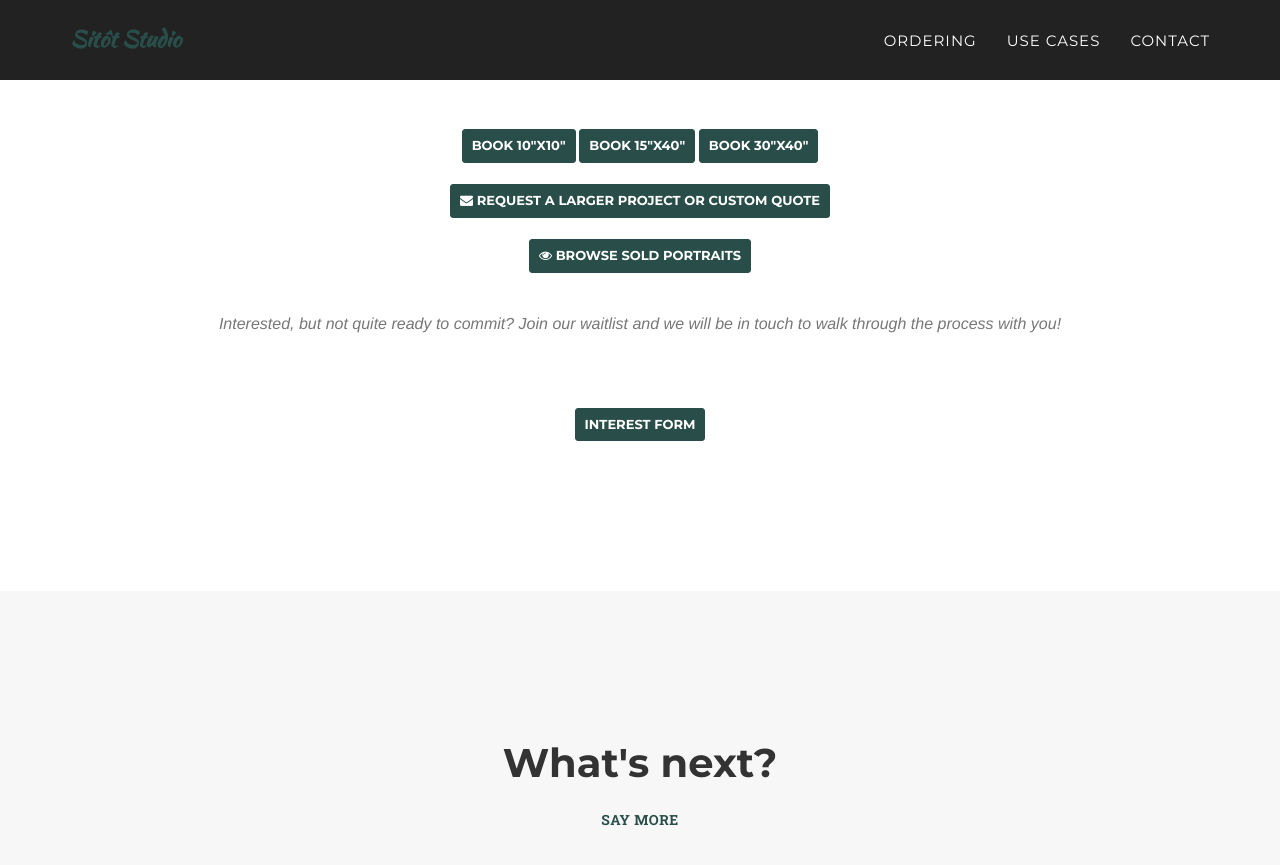
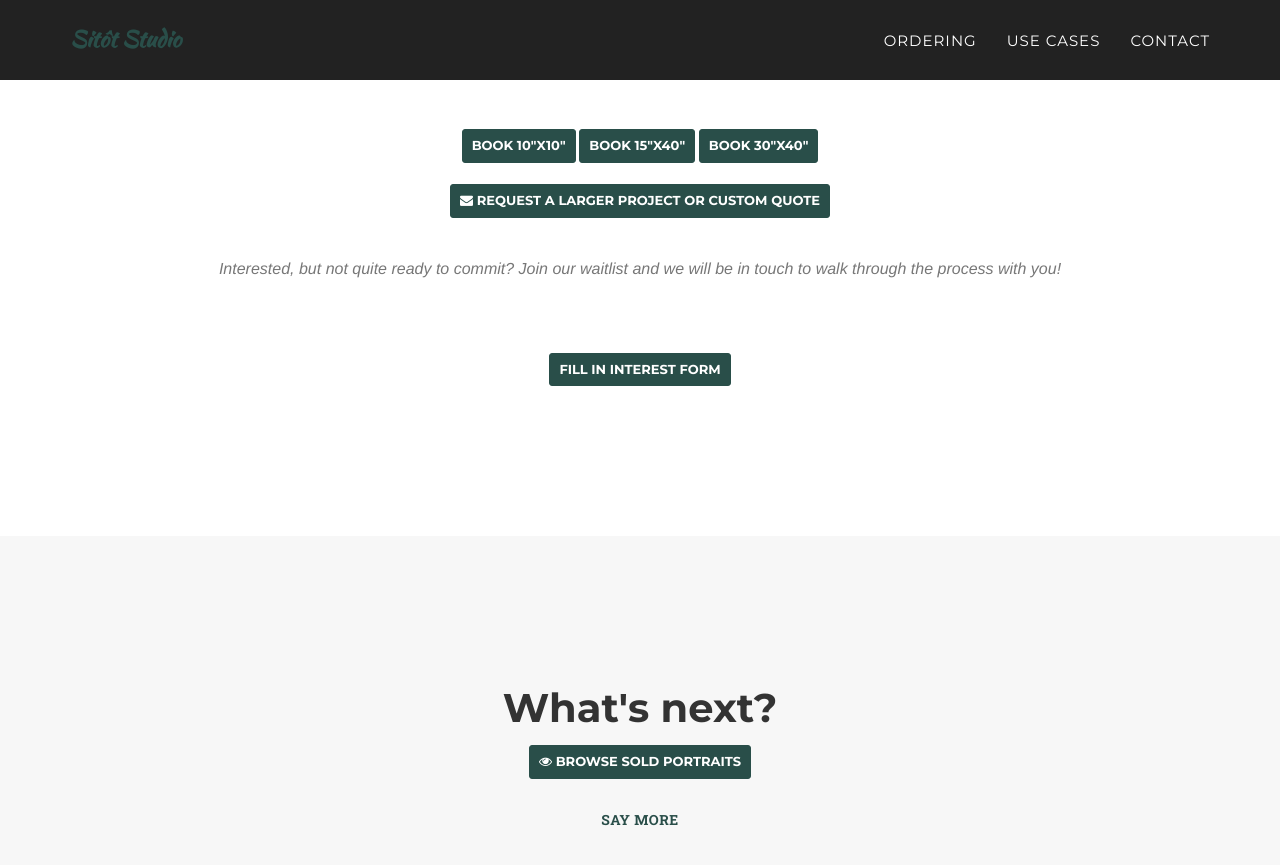
Before and after one commit to sitotstudio/sitotstudio.github.io, a Jekyll site: the page built from snapshot-complete.html, in a window 1280 px wide and 900 px high, scrolled down 196 px. Shown: the top 865 px of the window. Built offline with Jekyll 4.4.1, drawn with Linux system fonts in a browser that asks for light colours; some web fonts are replaced.

Commit message:
Rearrange order for buttons on snapshot complete

```diff
--- a/snapshot-complete.html
+++ b/snapshot-complete.html
@@ -33,15 +33,10 @@ permalink: /snapshot-complete/
               <i class="fa fa-envelope"></i> Request a larger project or custom quote
             </a>
             <br><br>
-            <a href="https://cara.app/sitot/portfolio"
-              class="btn btn-primary btn-sm">
-              <i class="fa fa-eye"></i> Browse Sold Portraits
-            </a>
-            <br><br>
             <h3 class="section-subheading text-muted">
               Interested, but not quite ready to commit? Join our waitlist and we will be in touch to walk through the process with you!
             </h3>
-            <a href="https://form.jotform.com/251915401743251" class="btn btn-primary btn-sm">Interest Form</a>
+            <a href="https://form.jotform.com/251915401743251" class="btn btn-primary btn-sm">Fill In Interest Form</a>
         </div>
       </div>
     </div>
@@ -55,6 +50,11 @@ permalink: /snapshot-complete/
       <div class="col-lg-8 col-lg-offset-2 text-center">
 
         <h2 class="section-heading">What's next?</h2>
+        <a href="https://cara.app/sitot/portfolio"
+          class="btn btn-primary btn-sm">
+          <i class="fa fa-eye"></i> Browse Sold Portraits
+        </a>
+        <br><br>
         <a href="#" class="toggle-description" aria-expanded="false"
           style="display: inline-block; margin: 10px 0 25px;">
         Say more
```
